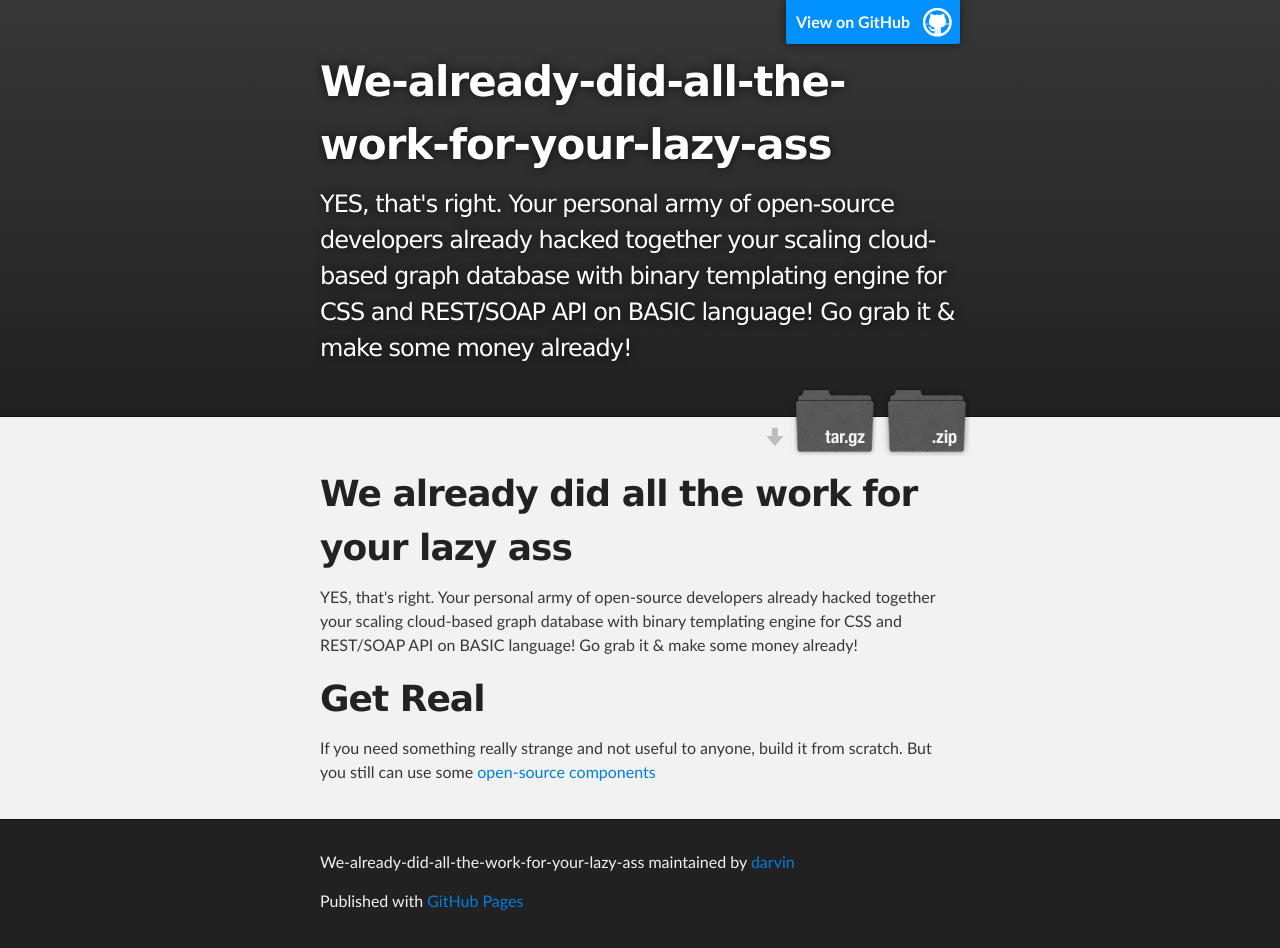
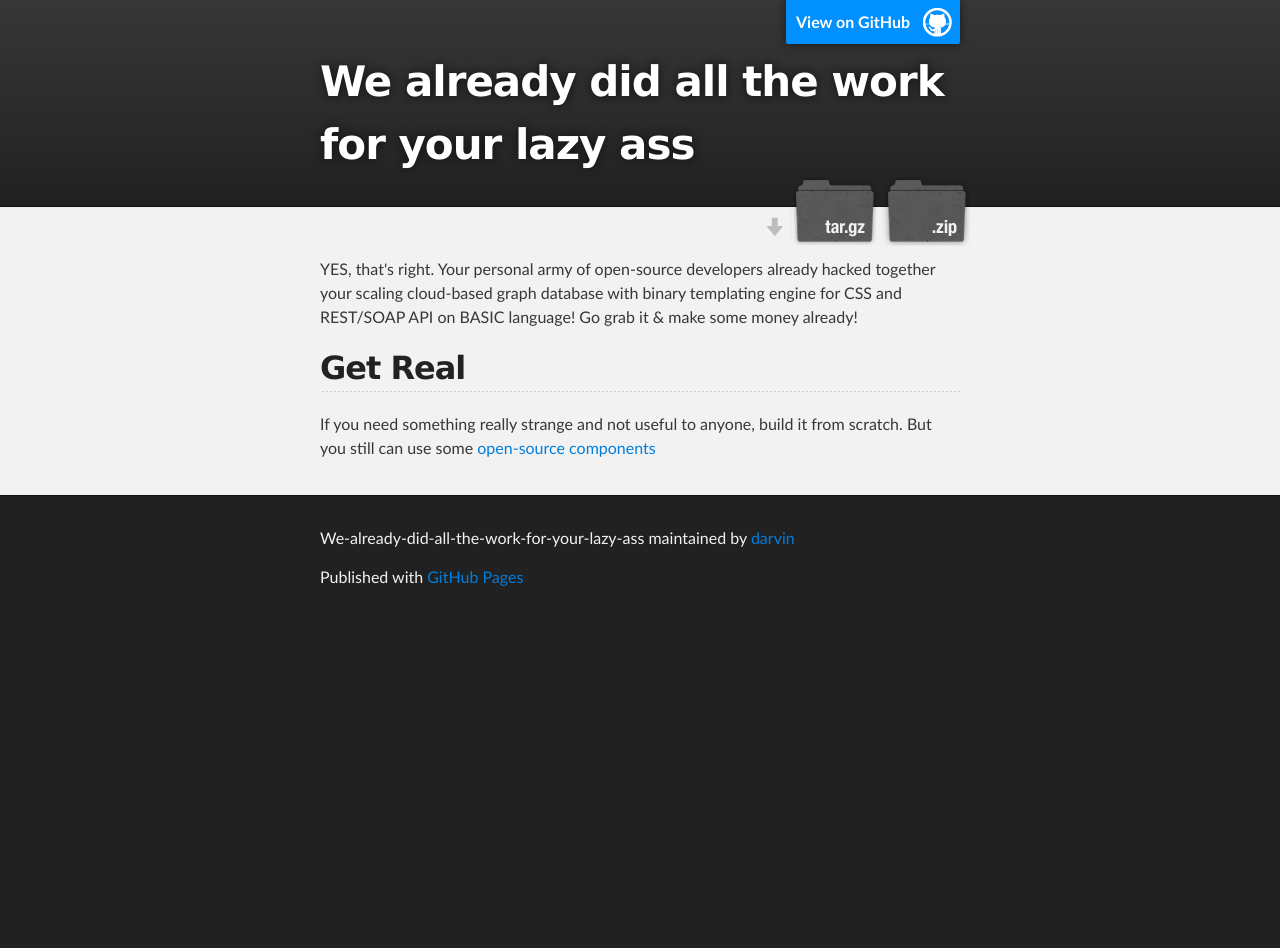
Before and after one commit to darvin/we-already-did-all-the-work-for-your-lazy-ass, a plain HTML site: page index.html in a window 1280 px wide. After the commit the page ends 800 px from the top, so only its background shows below. Drawn offline with Linux system fonts and the light colour scheme.

Commit message:
Update index.html

```diff
--- a/index.html
+++ b/index.html
@@ -18,8 +18,7 @@
         <header class="inner">
           <a id="forkme_banner" href="https://github.com/darvin/we-already-did-all-the-work-for-your-lazy-ass">View on GitHub</a>
 
-          <h1 id="project_title">We-already-did-all-the-work-for-your-lazy-ass</h1>
-          <h2 id="project_tagline">YES, that's right. Your personal army of open-source developers already hacked together your scaling cloud-based graph database with binary templating engine for CSS and REST/SOAP API on BASIC language! Go grab it &amp; make some money already!</h2>
+          <h1 id="project_title">We already did all the work for your lazy ass</h1>
 
             <section id="downloads">
               <a class="zip_download_link" href="https://github.com/darvin/we-already-did-all-the-work-for-your-lazy-ass/zipball/master">Download this project as a .zip file</a>
@@ -31,11 +30,10 @@
     <!-- MAIN CONTENT -->
     <div id="main_content_wrap" class="outer">
       <section id="main_content" class="inner">
-        <h1>We already did all the work for your lazy ass</h1>
 
 <p>YES, that's right. Your personal army of open-source developers already hacked together your scaling cloud-based graph database with binary templating engine for CSS and REST/SOAP API on BASIC language! Go grab it &amp; make some money already!</p>
 
-<h1>Get Real</h1>
+<h2>Get Real</h2>
 
 <p>If you need something really strange and not useful to anyone, build it from scratch. But you still can use some <a href="https://github.com/search?q=graph+database&amp;p=1&amp;ref=searchbar&amp;type=Repositories&amp;l=">open-source components</a></p>
       </section>
```
